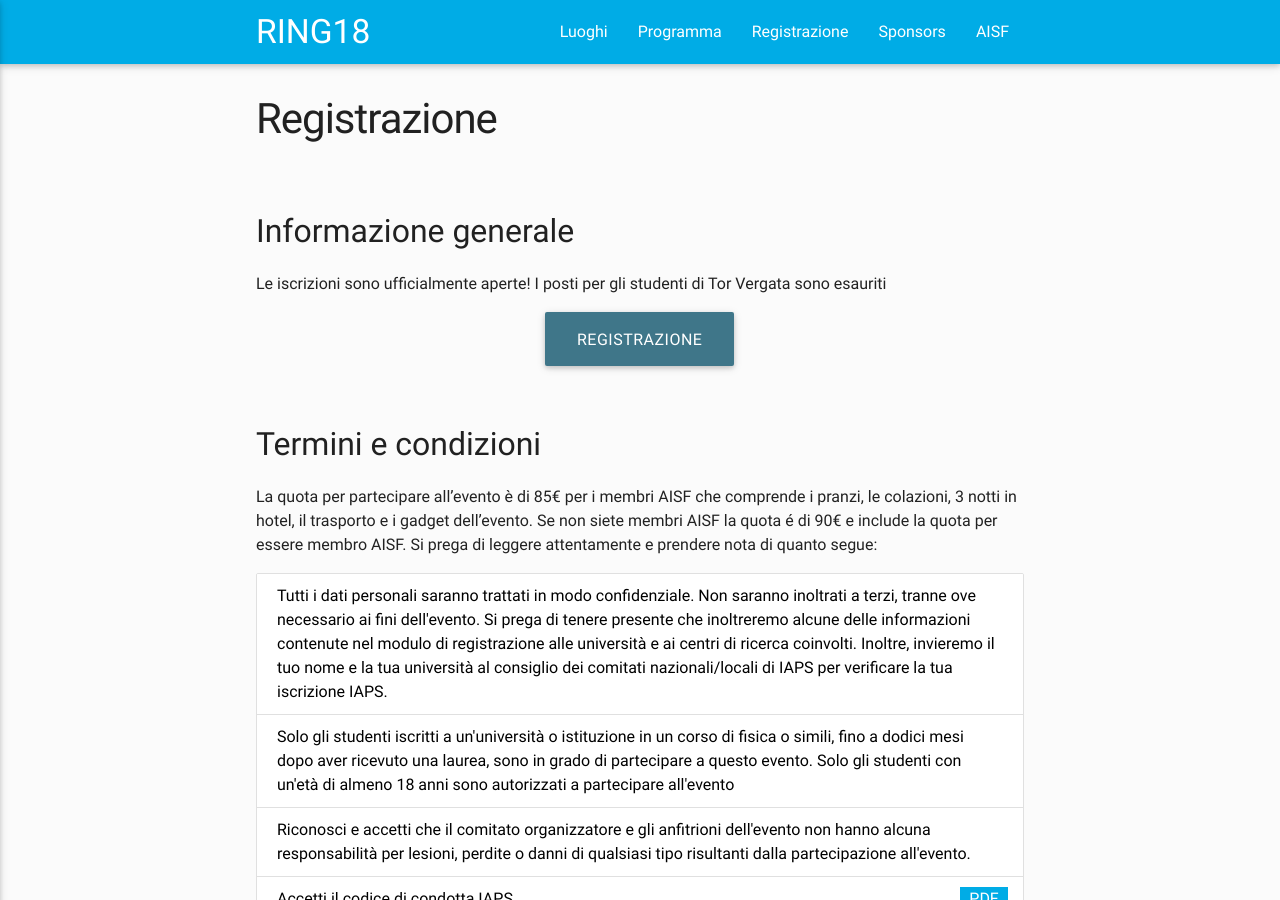
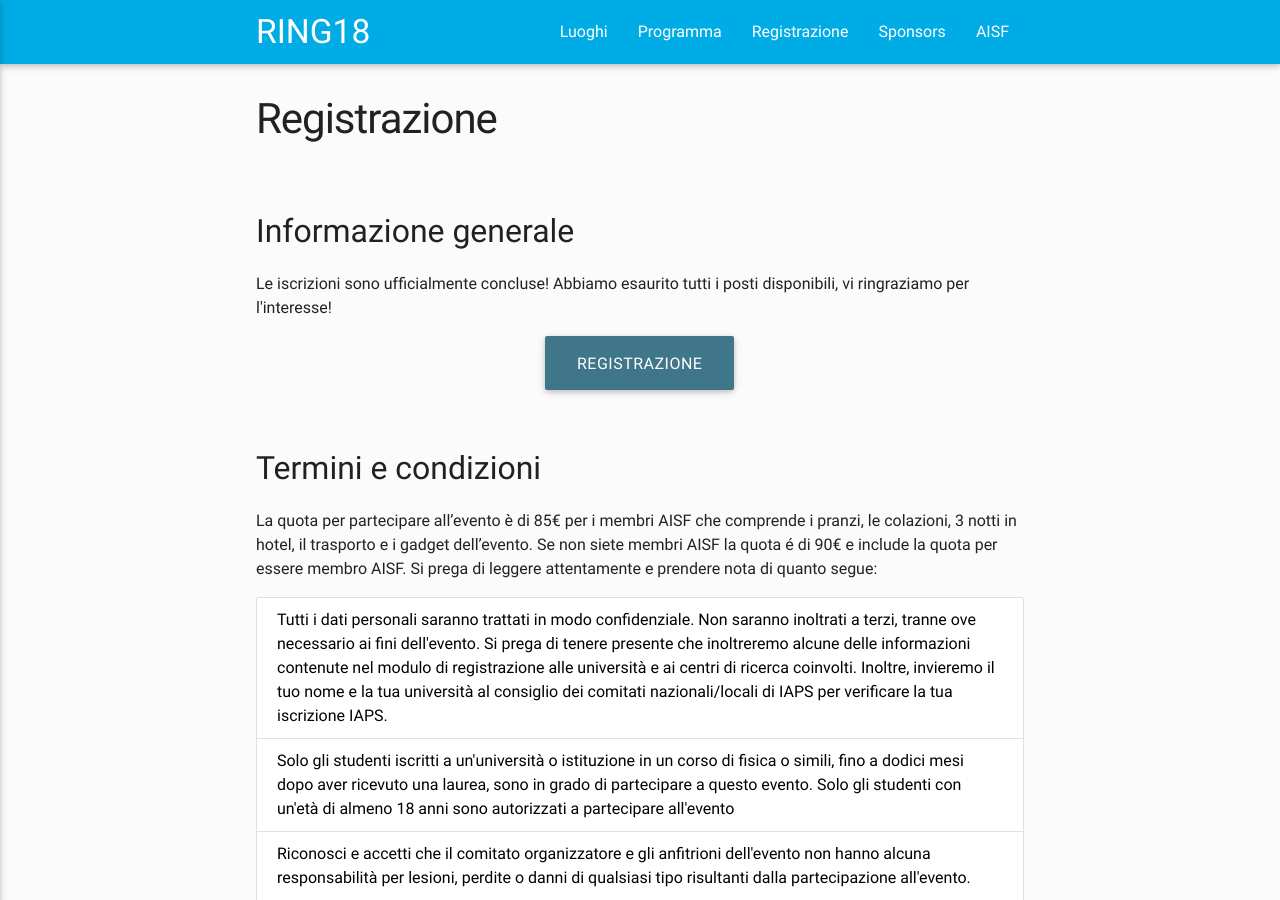
Before and after one commit to ai-sf/ring18, a Jekyll site: the page built from registration.html, in a window 1280 px wide and 900 px high. Built offline with Jekyll 4.4.1, drawn with Linux system fonts in a browser that asks for light colours; nearby versions of some CDN libraries.

Commit message:
Update registration.yml

```diff
--- a/_data/registration.yml
+++ b/_data/registration.yml
@@ -1,4 +1,4 @@
-info: "Le iscrizioni sono ufficialmente aperte! I posti per gli studenti di Tor Vergata sono esauriti"
+info: "Le iscrizioni sono ufficialmente concluse! Abbiamo esaurito tutti i posti disponibili, vi ringraziamo per l'interesse!"
 
 posters?: false
 
```
